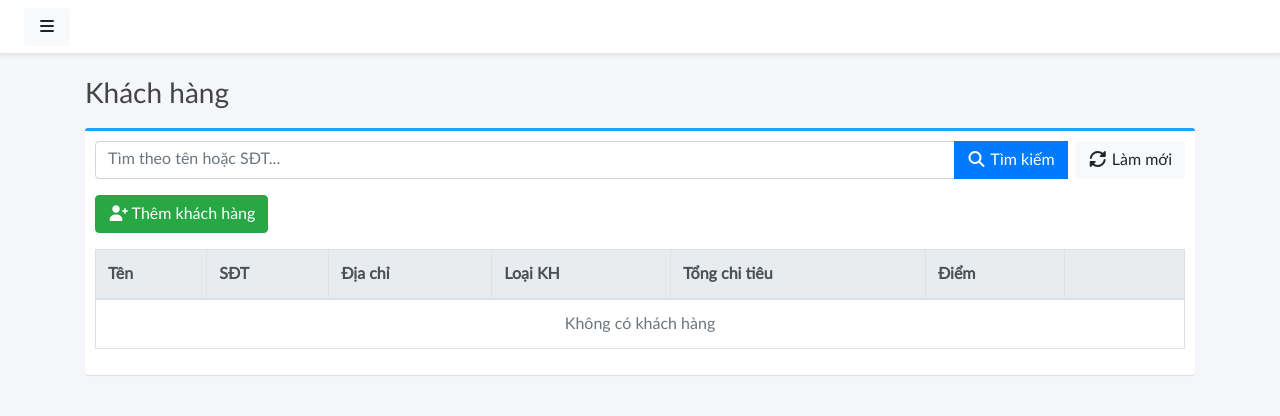
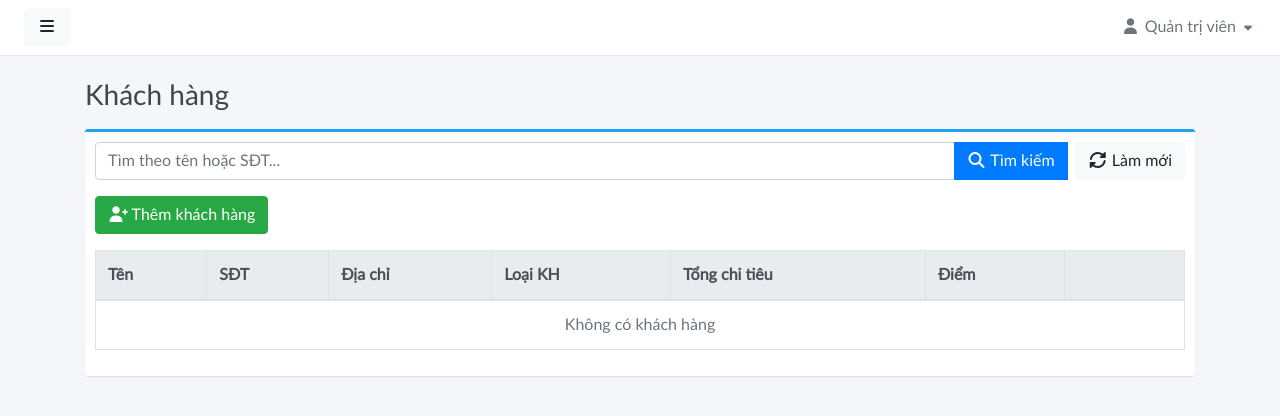
Before and after one commit to khoamai291299/NHAPMON_CNPM_NHOM-1_XD_HETHONG_QUANLY_NHATHUOC, a Django app: template myapp/templates/admin/customer.html in a window 1280 px wide. Shown: the top 416 px of the page. Run offline with Django 5.2, Linux system fonts and the light colour scheme; the template is opened without the code that fills it, so the values that code supplies are empty; some libraries are stand-ins or nearby versions.

Commit message:
Feature: Update ulrs for web page

```diff
--- a/myapp/templates/admin/customer.html
+++ b/myapp/templates/admin/customer.html
@@ -40,10 +40,31 @@
     <div id="body" class="active">
 
         <!-- ===== NAVBAR ===== -->
-        <nav class="navbar navbar-expand-lg navbar-white bg-white shadow-sm">
-            <button type="button" id="sidebarCollapse" class="btn btn-light">
-                <i class="fas fa-bars"></i>
-            </button>
+        <nav class="navbar navbar-expand-lg navbar-white bg-white">
+            <button type="button" id="sidebarCollapse" class="btn btn-light"><i class="fas fa-bars"></i><span></span></button>
+            <div class="collapse navbar-collapse" id="navbarSupportedContent">
+                <ul class="nav navbar-nav ml-auto">
+
+                    <li class="nav-item dropdown">
+                        <div class="nav-dropdown">
+                            <a href="" class="nav-item nav-link dropdown-toggle text-secondary" data-toggle="dropdown"><i class="fas fa-user"></i> <span>Quản trị viên</span> <i style="font-size: .8em;" class="fas fa-caret-down"></i></a>
+                            <div class="dropdown-menu dropdown-menu-right nav-link-menu">
+                                <ul class="nav-list">
+                                    <li><a href="{% url 'adminpanel:admin_profile' %}" class="dropdown-item"><i class="fas fa-address-card"></i> Thông tin cá nhân</a></li>
+                                    <li><a href="" class="dropdown-item"><i class="fas fa-envelope"></i> Thông báo</a></li>
+                                    <li><a href="" class="dropdown-item"><i class="fas fa-cog"></i> Cài đặt</a></li>
+                                    <div class="dropdown-divider"></div>
+                                    <li>
+                                        <a href="{% url 'adminpanel:admin_logout' %}" class="dropdown-item">
+                                            <i class="fas fa-sign-out-alt"></i> Đăng xuất
+                                        </a>
+                                    </li>
+                                </ul>
+                            </div>
+                        </div>
+                    </li>
+                </ul>
+            </div>
         </nav>
 
         <!-- ===== CONTENT ===== -->
@@ -223,5 +244,11 @@
     });
 </script>
 {% endif %}
+<script>
+$('#sidebarCollapse').click(function(){
+    $('#sidebar').toggleClass('active');
+    $('#body').toggleClass('active');
+});
+</script>
 </body>
 </html>
--- a/myproject/urls.py
+++ b/myproject/urls.py
@@ -19,6 +19,6 @@ from django.contrib import admin
 from django.urls import path, include
 
 urlpatterns = [
-    path('', include('myapp.urls.client_urls')),       # giao diện client
-    path('admin/', include('myapp.urls.admin_urls')),  # giao diện admin
+    # path('', include('myapp.urls.client_urls')),       # giao diện client
+    path('', include('myapp.urls.admin_urls')),  # giao diện admin
 ]
```
